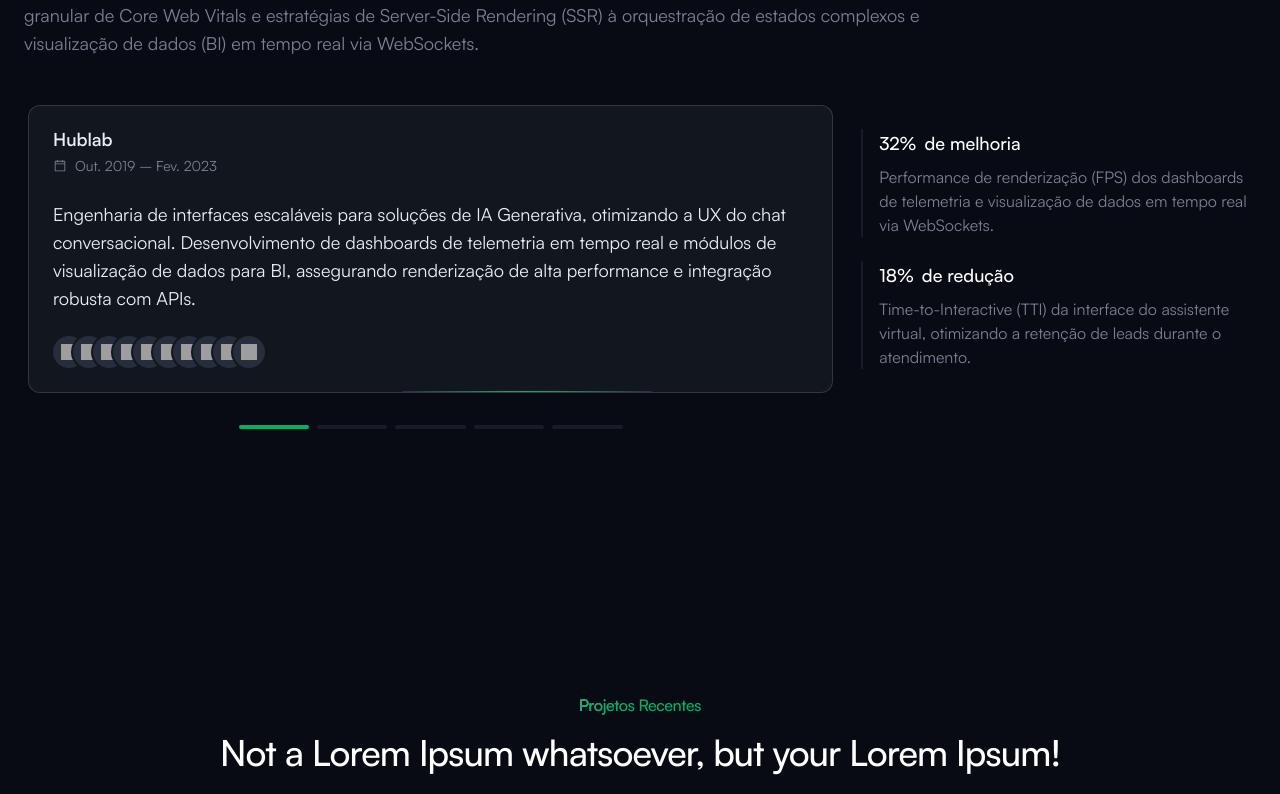
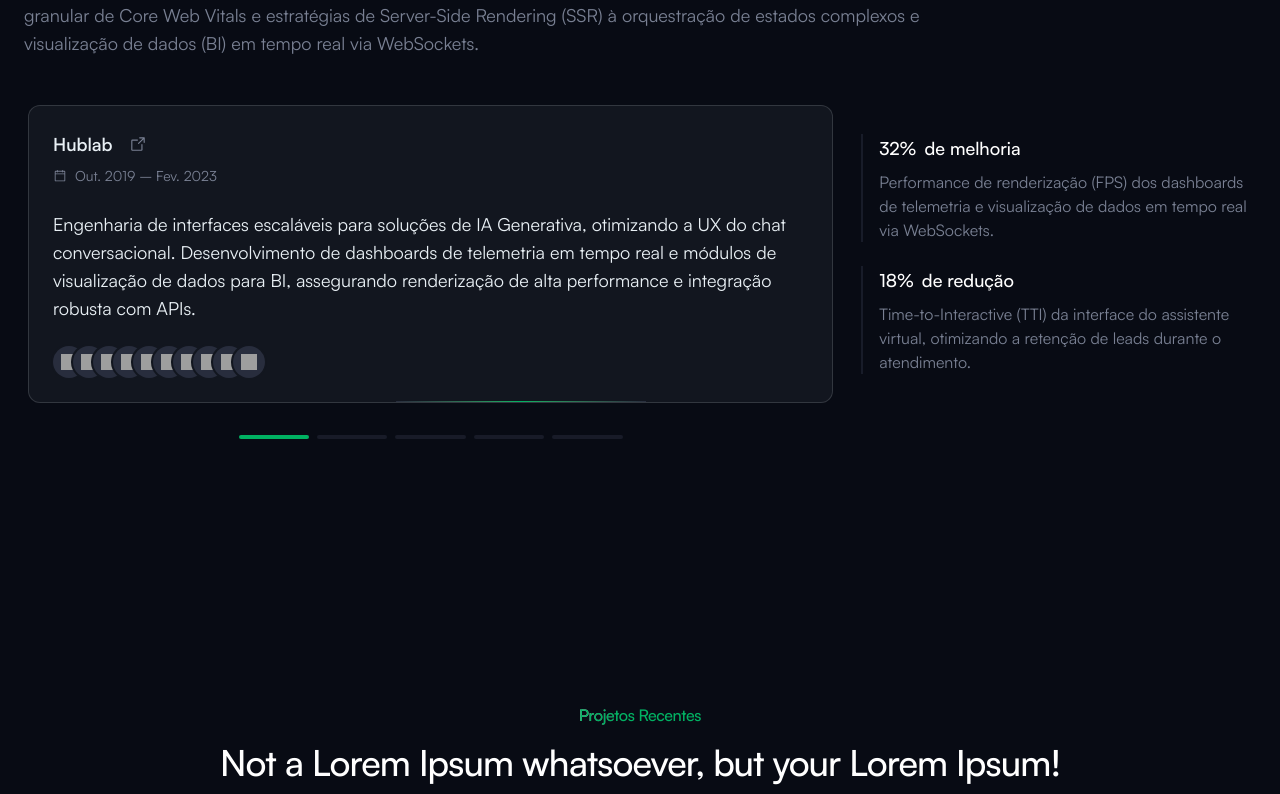
Before and after one commit to igornicoletti/codecraft-fullstack, a React (Vite) app: page / in a window 1280 px wide. Shown: the part 1023-1817 px from the top of the page. Built offline with nearby package versions, Linux system fonts and the light colour scheme; grey boxes are pictures that could not be loaded.

Commit message:
feat(data): up

```diff
--- a/package.json
+++ b/package.json
@@ -13,6 +13,7 @@
     "@phosphor-icons/react": "^2.1.10",
     "@radix-ui/react-avatar": "^1.1.11",
     "@radix-ui/react-dialog": "^1.1.15",
+    "@radix-ui/react-hover-card": "^1.1.15",
     "@radix-ui/react-separator": "^1.1.8",
     "@radix-ui/react-slot": "^1.2.4",
     "@radix-ui/react-tooltip": "^1.2.8",
@@ -24,6 +25,7 @@
     "embla-carousel-react": "^8.6.0",
     "lucide-react": "^0.552.0",
     "motion": "^12.23.24",
+    "qss": "^3.0.0",
     "react": "^19.1.1",
     "react-dom": "^19.1.1",
     "tailwind-merge": "^3.3.1",
--- a/src/components/features/ExperienceSection.tsx
+++ b/src/components/features/ExperienceSection.tsx
@@ -1,4 +1,4 @@
-import { CalendarBlankIcon } from '@phosphor-icons/react'
+import { ArrowSquareOutIcon, CalendarBlankIcon } from '@phosphor-icons/react'
 import Autoplay from 'embla-carousel-autoplay'
 import { useEffect, useRef, useState } from 'react'
 
@@ -51,7 +51,12 @@
                   <CarouselItem key={idx}>
                     <Card className='relative flex h-full flex-col overflow-hidden'>
                       <CardHeader>
-                        <CardTitle className='md:text-lg'>{item.organizationName}</CardTitle>
+                        <CardTitle>
+                          <a href={item.organizationSite} target="_blank" rel="noopener noreferrer" className="flex items-center gap-4 text-md md:text-lg">
+                            {item.organizationName}
+                            <ArrowSquareOutIcon className='text-muted-foreground' />
+                          </a>
+                        </CardTitle>
                         <CardDescription className='flex items-center gap-2'>
                           <CalendarBlankIcon />
                           <span>{item.employmentPeriod}</span>
--- a/src/components/features/HeroSection.tsx
+++ b/src/components/features/HeroSection.tsx
@@ -28,7 +28,7 @@
         <div className='flex flex-wrap justify-center gap-4'>
           <Button size='lg' variant='default' className='group w-full uppercase sm:max-w-3xs'>
             {actions.primary.label}
-            <RocketLaunchIcon className='size-5 transition-transform group-hover:scale-125' />
+            <RocketLaunchIcon className='size-5 transition-transform group-hover:scale-110' />
           </Button>
 
           <Button asChild size='lg' variant='outline' className='group w-full uppercase sm:max-w-3xs'>
--- a/src/components/ui/button.tsx
+++ b/src/components/ui/button.tsx
@@ -18,7 +18,7 @@
           'bg-secondary text-secondary-foreground hover:bg-secondary/80',
         ghost:
           'hover:bg-accent/50 hover:text-accent-foreground dark:hover:bg-accent/50',
-        link: 'text-primary underline-offset-4 hover:underline',
+        link: 'text-foreground underline-offset-4 hover:underline',
       },
       size: {
         default: 'h-9 px-4 py-2 has-[>svg]:px-3',
--- a/src/constants/experience.ts
+++ b/src/constants/experience.ts
@@ -11,6 +11,7 @@
 
 export interface WorkPosition {
   organizationName: string
+  organizationSite: string
   employmentPeriod: string
   projectDescription: string
   techStack: TechStackItem[]
@@ -31,6 +32,7 @@
   positions: [
     {
       organizationName: 'Hublab',
+      organizationSite: 'https://www.hubchat.com.br/',
       employmentPeriod: 'Out. 2019 – Fev. 2023',
       projectDescription: 'Engenharia de interfaces escaláveis para soluções de IA Generativa, otimizando a UX do chat conversacional. Desenvolvimento de dashboards de telemetria em tempo real e módulos de visualização de dados para BI, assegurando renderização de alta performance e integração robusta com APIs.',
       techStack: [
@@ -60,6 +62,7 @@
     },
     {
       organizationName: 'Olivas Digital',
+      organizationSite: 'https://www.olivas.digital/',
       employmentPeriod: 'Mar. 2021 – Jan. 2022',
       projectDescription: 'Arquitetura de interfaces pixel-perfect em sinergia com UI/UX, implementando estratégias avançadas de SEO técnico e semântica web. Desenvolvimento de soluções cross-platform e integração de ecossistemas de automação (CRM/Marketing), focando em escalabilidade e conformidade com Core Web Vitals.',
       techStack: [
@@ -89,6 +92,7 @@
     },
     {
       organizationName: 'Trinto | Digital Partners',
+      organizationSite: 'https://www.trinto.com.br/',
       employmentPeriod: 'Nov. 2020 – Mar. 2021',
       projectDescription: 'Engenharia de sustentação para ecossistemas de e-commerce Enterprise (VTEX/Linx), assegurando alta disponibilidade e resiliência sistêmica. Execução de tuning de performance, refatoração para conformidade WCAG AA e mitigação de débitos técnicos de SEO. Blindagem de fluxos transacionais críticos via testes de regressão rigorosos.',
       techStack: [
@@ -114,6 +118,7 @@
     },
     {
       organizationName: '2Morrow Sports',
+      organizationSite: 'https://2morrowsports.com.br/',
       employmentPeriod: 'Jan. 2020 – Out. 2020',
       projectDescription: 'Engenharia de interfaces modulares para ecossistemas de Fan Engagement e monetização high-stakes. Desenvolvimento de checkouts transparentes com integração de gateways complexos e arquitetura de segurança militar (padrão Red Bull). Implementação de dashboards de BI para visualização analítica de telemetria comportamental.',
       techStack: [
@@ -141,7 +146,8 @@
       ]
     },
     {
-      organizationName: 'Velani Contabilidade',
+      organizationName: 'Velani Digital',
+      organizationSite: 'https://velani.com.br/',
       employmentPeriod: 'Jun. 2019 – Set. 2019',
       projectDescription: 'Engenharia de interfaces para ecossistema SaaS ERP fintech-oriented, orquestrando visualização de dados financeiros (BI) de alta densidade. Desenvolvimento de dashboards analíticos reativos para gestão de Cash Flow, assegurando integridade transacional visual e UX otimizada para fluxos críticos de Contabilidade Digital.',
       techStack: [
```
Also changed, not shown: 1 other file (tests, documents, lock files or other folders).
